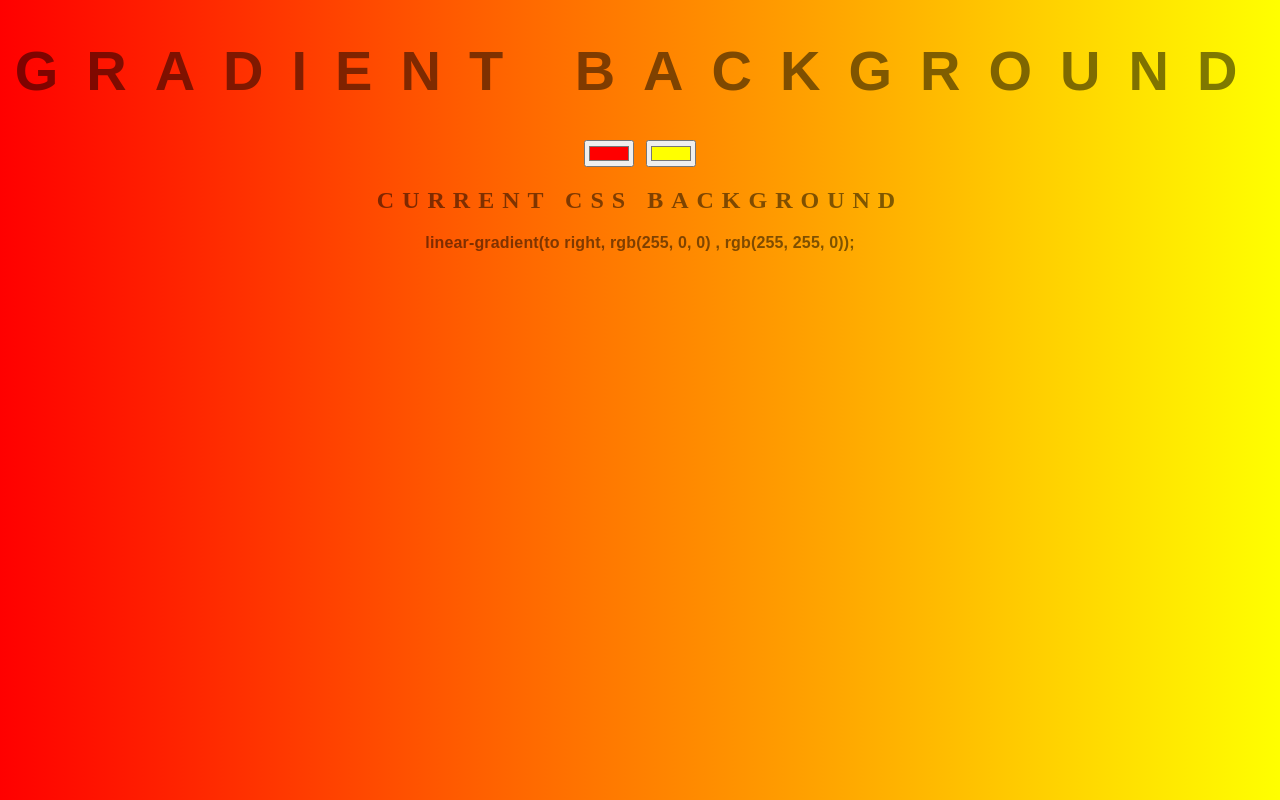
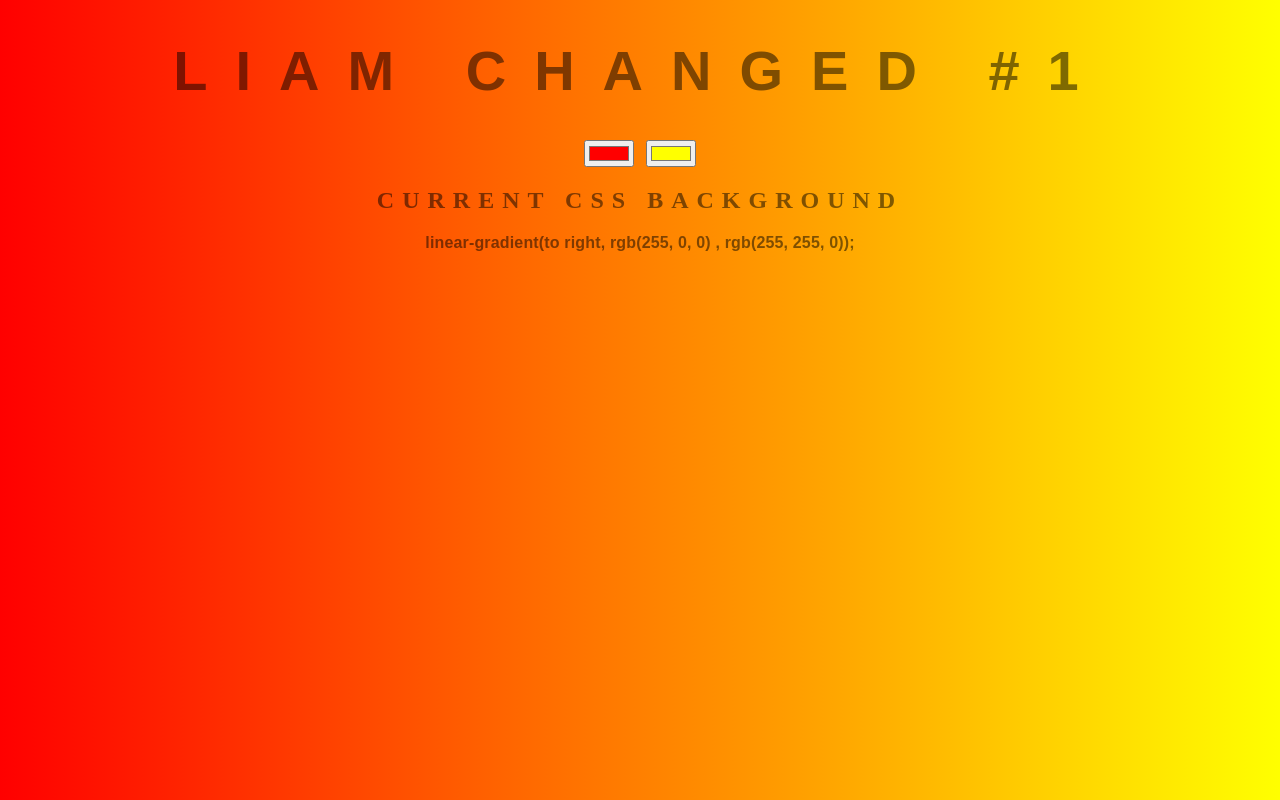
Before and after one commit to xaphaniafox/checkconflict, a plain HTML site: page index.html in a window 1280 px wide. Drawn offline with Linux system fonts and the light colour scheme.

Commit message:
Change #1

```diff
--- a/index.html
+++ b/index.html
@@ -5,7 +5,7 @@
 	<link rel="stylesheet" type="text/css" href="style.css">
 </head>
 <body id="gradient">
-	<h1>Gradient Background</h1>
+	<h1>Liam changed #1</h1>
 	<input class="color1" type="color" name="color1" value="#ff0000">
 	<input class="color2" type="color" name="color2" value="#ffff00">
 	<h2>Current CSS Background</h2>
```
